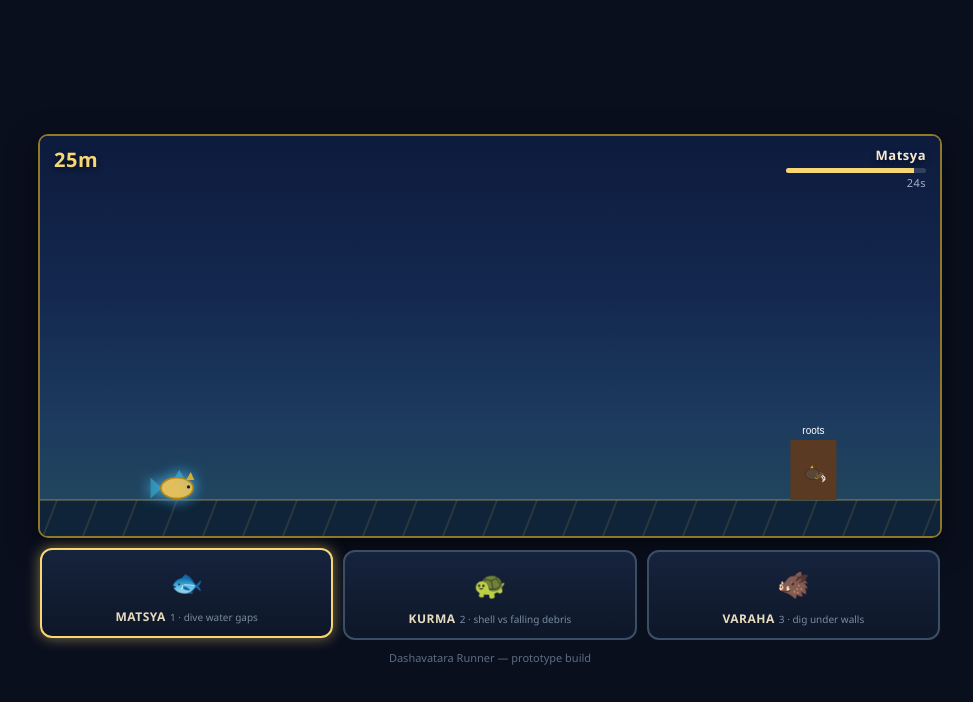
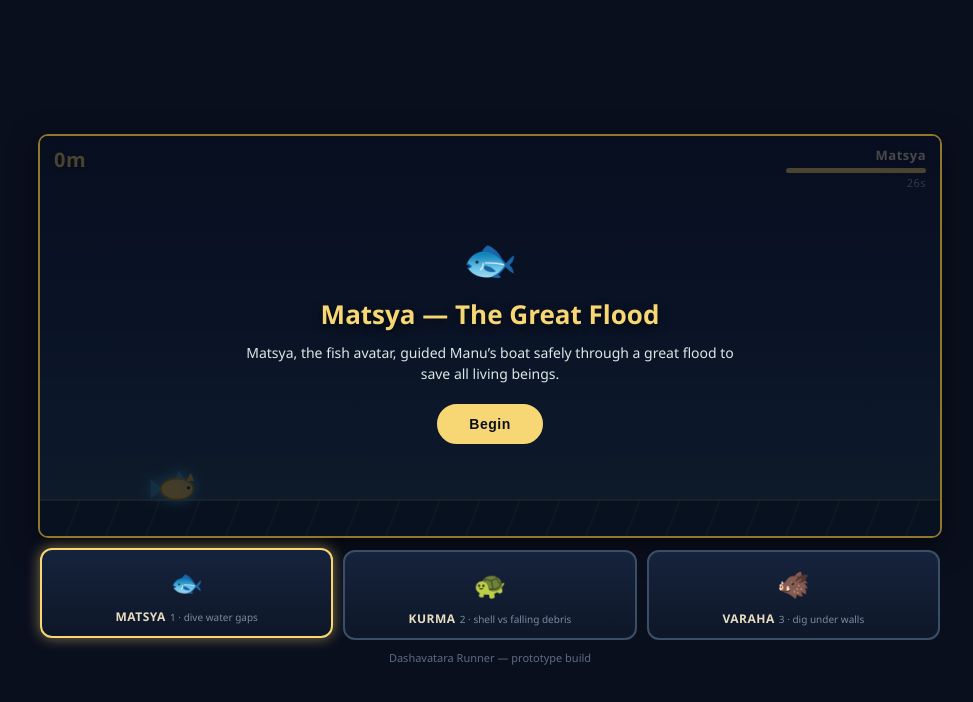
Before and after one commit to singh318683/dashavatara-runner, a plain HTML site: page index.html in a window 1280 px wide. Shown: the whole page, without its empty margins (150-1123 px from the left). Drawn offline with Linux system fonts and the light colour scheme.

Commit message:
Update index.html

```diff
--- a/index.html
+++ b/index.html
@@ -53,6 +53,12 @@
   #transitionOverlay .icon { font-size:44px; display:block; margin-bottom:8px; }
   #transitionOverlay h2 { font-size:clamp(18px,4vw,26px); color:#f7d774; text-shadow:0 3px 10px rgba(0,0,0,.7); }
   #transitionOverlay p { margin-top:10px; font-size:clamp(12px,2.3vw,14px); color:#dce8e6; max-width:520px; line-height:1.5; }
+  #beginBtn {
+    margin-top:20px; padding:10px 30px; border-radius:20px; border:2px solid #f7d774;
+    background:#f7d774; color:#0a0f1e; font-weight:700; letter-spacing:.5px;
+    font-size:14px; cursor:pointer;
+  }
+  #beginBtn:active { transform: scale(.96); }
 
   #controls {
     display:flex; gap:10px; width:100%; max-width:900px; margin-top:14px;
@@ -133,6 +139,7 @@
       <span class="icon" id="tIcon">🐟</span>
       <h2 id="tTitle">Matsya — The Great Flood</h2>
       <p id="tFact">Matsya guided Manu's boat through a great flood to save all living beings.</p>
+      <button id="beginBtn">Begin</button>
     </div>
   </div>
 </div>
@@ -213,12 +220,10 @@
   const ERA_DURATION_CAP = 46000;
   const SIGNATURE_WINDOW = 7000;   // last N ms of era reserved for signature obstacle
   const WARMUP_WINDOW = 5000;      // first N ms of era, gentler spawn
-  const TRANSITION_MS = 2600;
 
   let state; // 'transition' | 'playing' | 'gameover'
   let player, obstacles, speed, distance, lastSpawn, cooldownUntil, comboCount, animT;
   let eraIndex, eraCycle, eraElapsed, eraDuration, signatureSpawned, unlockedTypes;
-  let transitionUntil;
   let runElapsed; // total real playtime this run (excludes transition pauses) — drives the speed-ramp tier
 
   function currentEra(){ return ERA_DEFS[eraIndex]; }
@@ -280,7 +285,6 @@
     tFact.textContent = era.fact;
 
     state = 'transition';
-    transitionUntil = performance.now() + TRANSITION_MS;
     transitionOverlay.style.display = 'flex';
   }
 
@@ -328,6 +332,11 @@
   });
   canvas.addEventListener('pointerdown', ()=>{ if(state === 'gameover') reset(); });
   restartBtn.addEventListener('pointerdown', reset);
+  const beginBtn = document.getElementById('beginBtn');
+  beginBtn.addEventListener('pointerdown', (e)=>{
+    e.stopPropagation();
+    if(state === 'transition') endTransition();
+  });
 
   function pickObstacleType(forceSignature){
     if(forceSignature) return currentEra().obstacleType;
@@ -376,8 +385,7 @@
 
   function update(dt){
     if(state === 'transition'){
-      if(performance.now() >= transitionUntil) endTransition();
-      return;
+      return; // waiting on the Begin button — see beginBtn listener
     }
     if(state !== 'playing') return;
 
```
